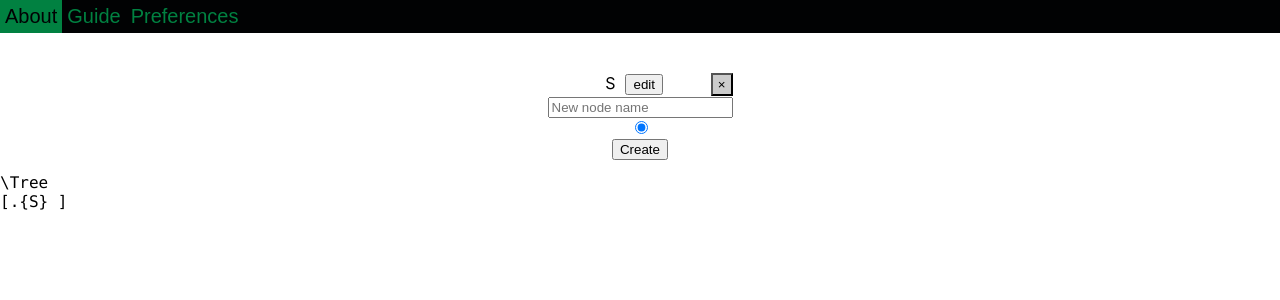
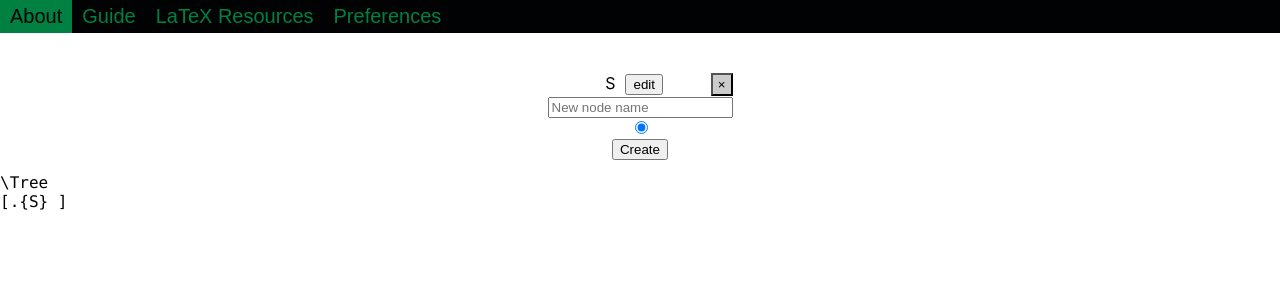
Before and after one commit to holdenout/tree2tex, a React (Create React App) app: page / in a window 1280 px wide. Shown: the top 300 px of the page. Built offline with nearby package versions, Linux system fonts and the light colour scheme.

Commit message:
Updated info

```diff
--- a/src/NavBar.css
+++ b/src/NavBar.css
@@ -8,7 +8,7 @@
 
 .navbar button {
   float: left;
-  padding: 5px;
+  padding: 5px 10px;
   background-color: inherit;
   color: #018141;
   border: none;
--- a/src/NavBar.jsx
+++ b/src/NavBar.jsx
@@ -2,6 +2,7 @@ import React, { useState } from "react";
 import "./NavBar.css";
 import {about} from "./infoText/about.jsx";
 import {guide} from "./infoText/guide.jsx";
+import {latexResources} from "./infoText/latexResources.jsx";
 import {preferences} from "./infoText/preferences.jsx";
 
 const Modal = props => {
@@ -22,6 +23,7 @@ export const NavBar = props => {
     <div className="navbar">
       <button type="button" onClick={() => toggleModal(about)}>About</button>
       <button type="button" onClick={() => toggleModal(guide)}>Guide</button>
+      <button type="button" onClick={() => toggleModal(latexResources)}>LaTeX Resources</button>
       <button type="button" onClick={() => toggleModal(preferences)}>Preferences</button>
       {displayModal && <Modal page={displayModal} close={() => toggleModal(false)} />}
     </div>
--- a/src/infoText/guide.jsx
+++ b/src/infoText/guide.jsx
@@ -14,7 +14,9 @@ export const guide = (
       <br />
       <h3>Setting Up A Project</h3>
       <p>My preferred editor is <a href="https://www.overleaf.com/" title="Overleaf" target="_blank" rel="noopener noreferrer">Overleaf</a>, which has auto-compiling, multi-user simultaneous editing, and many packages (including tikz-qtree) already accessible.</p>
-      <p>To setup a full project, I would suggest looking around for tutorials/examples, but I have a sample barebones setup <a href="https://www.overleaf.com/read/thwsxqzcyfwb" title="Sample Setup" target="_blank" rel="noopener noreferrer">here</a> that you can copy for a new project of your own.</p>
+      <p>To setup a full project, I would suggest looking around for tutorials/examples, but I have a sample setup <a href="https://www.overleaf.com/read/thwsxqzcyfwb" title="Sample Setup" target="_blank" rel="noopener noreferrer">here</a> that you can copy for a new project of your own. Some extra packages are suggested in it as well depending on the subject.</p>
+      <h3>A Note of Warning</h3>
+      <p>There are nuances of LaTeX that I don't address such as access to the appropriate packages, choice of LaTeX compiler, and special characters that may have different meaning or incorrect renderings in LaTeX. I may add checks for character issues in the future, but for now I'll leave that up to you.</p>
     </div>
   </div>
 );
--- /dev/null
+++ b/src/infoText/latexResources.jsx
@@ -0,0 +1,17 @@
+import React from "react";
+
+export const latexResources = (
+  <div>
+    <h1>LaTeX Resources</h1>
+    <div className="content">
+      <p>There are plenty of LaTeX resources online, and I encourage you to search for them. I enjoyed getting to know some of the ins and outs of LaTeX and the impressive results it can produce. I've linked a few resources here to get you started.</p>
+      <ul>
+        <li><a href="https://www.latex-project.org/about/" title="LaTeX Project About" target="_blank" rel="noopener noreferrer">"An introduction to LaTeX"</a> from The LaTeX Project gives a basic explanation of what LaTeX is.</li>
+        <li><a href="https://www.overleaf.com/learn/latex/Learn_LaTeX_in_30_minutes" title="Overleaf LaTeX Tutorial" target="_blank" rel="noopener noreferrer">"Learn LaTeX in 30 minutes"</a> from Overleaf is a nice and quick tutorial of the basics</li>
+        <li><a href="https://www.youtube.com/playlist?list=PLCRFsOKSM7ePUBOfh3O-K5XZldM5uCPwk" title="ShareLaTeX YouTube Tutorial" target="_blank" rel="noopener noreferrer">ShareLaTeX YouTube Tutorial</a></li>
+        <li><a href="https://www.latex-project.org/help/documentation/" title="Core LaTeX Documentation" target="_blank" rel="noopener noreferrer">Core LaTeX Documentation</a></li>
+        <li><a href="http://ctan.mirrors.hoobly.com/graphics/pgf/contrib/tikz-qtree/tikz-qtree-manual.pdf" title="tikz-qtree Documentation" target="_blank" rel="noopener noreferrer">tikz-qtree documentation</a></li>
+      </ul>
+    </div>
+  </div>
+);
```
